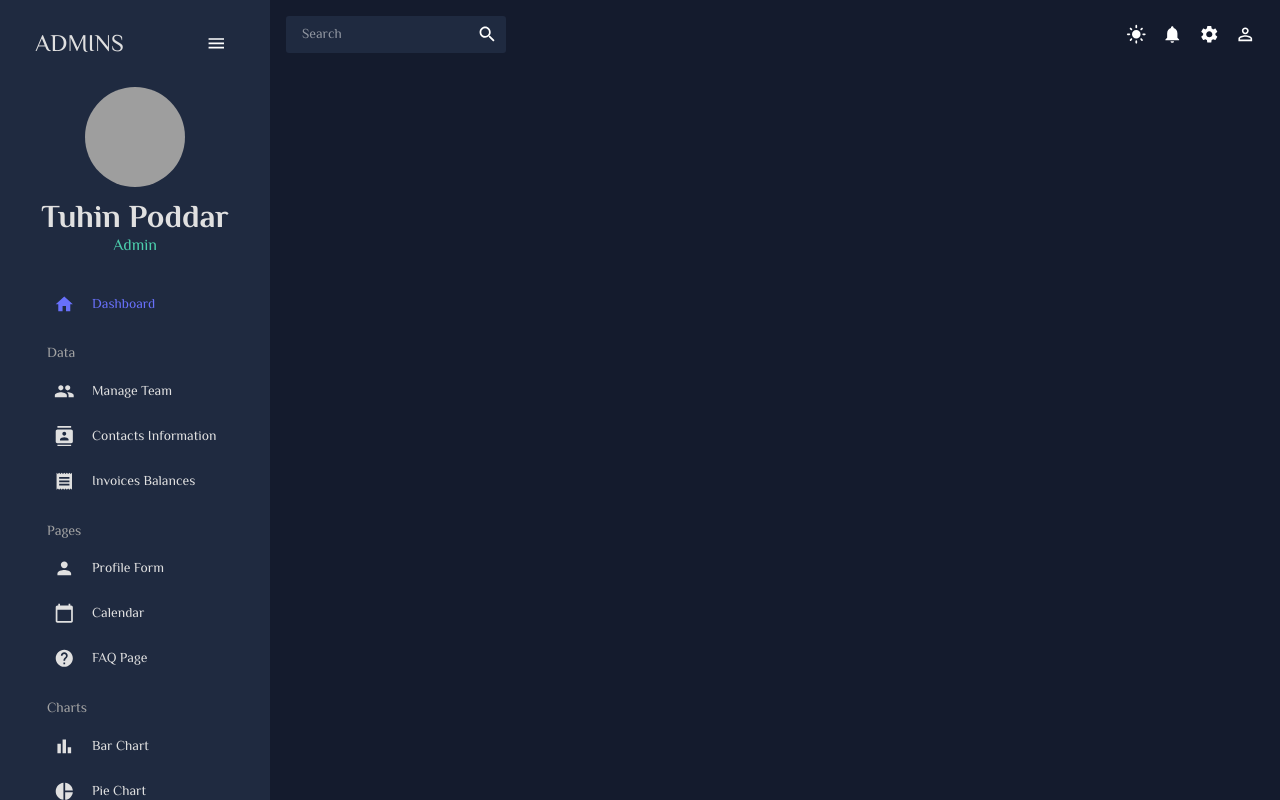
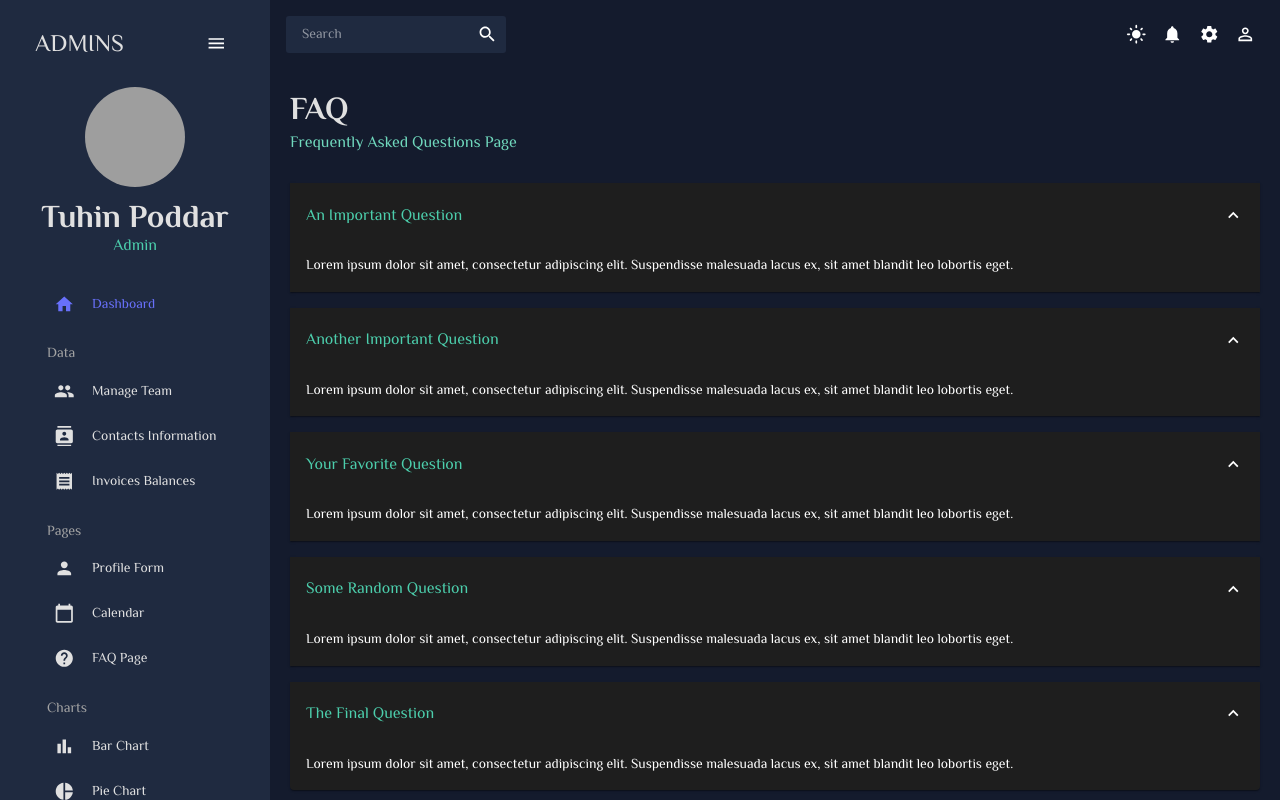
Before and after one commit to Tuhin114/React-Admin, a React (Create React App) app: page /faq in a window 1280 px wide. Built offline with nearby package versions, Linux system fonts and the light colour scheme; grey boxes are pictures that could not be loaded.

Commit message:
FAQ & Bar chart section

```diff
--- a/src/App.js
+++ b/src/App.js
@@ -11,7 +11,7 @@
 import Form from "./scenes/form";
 // import Line from "./scenes/line";
 // import Pie from "./scenes/pie";
-// import FAQ from "./scenes/faq";
+import FAQ from "./scenes/faq";
 // import Geography from "./scenes/geography";
 import Calendar from "./scenes/calender/calender";
 
@@ -35,7 +35,7 @@
               {/* <Route path="/bar" element={<Bar />} /> */}
               {/* <Route path="/pie" element={<Pie />} /> */}
               {/* <Route path="/line" element={<Line />} /> */}
-              {/* <Route path="/faq" element={<FAQ />} /> */}
+              <Route path="/faq" element={<FAQ />} />
               <Route path="/calendar" element={<Calendar />} />
               {/* <Route path="/geography" element={<Geography />} /> */}
             </Routes>
--- /dev/null
+++ b/src/scenes/faq/index.jsx
@@ -0,0 +1,86 @@
+import { Box, useTheme } from "@mui/material";
+import Header from "../../components/Header";
+import Accordion from "@mui/material/Accordion";
+import AccordionSummary from "@mui/material/AccordionSummary";
+import AccordionDetails from "@mui/material/AccordionDetails";
+import Typography from "@mui/material/Typography";
+import ExpandMoreIcon from "@mui/icons-material/ExpandMore";
+import { tokens } from "../../theme";
+
+const FAQ = () => {
+  const theme = useTheme();
+  const colors = tokens(theme.palette.mode);
+  return (
+    <Box m="20px">
+      <Header title="FAQ" subtitle="Frequently Asked Questions Page" />
+
+      <Accordion defaultExpanded>
+        <AccordionSummary expandIcon={<ExpandMoreIcon />}>
+          <Typography color={colors.greenAccent[500]} variant="h5">
+            An Important Question
+          </Typography>
+        </AccordionSummary>
+        <AccordionDetails>
+          <Typography>
+            Lorem ipsum dolor sit amet, consectetur adipiscing elit. Suspendisse
+            malesuada lacus ex, sit amet blandit leo lobortis eget.
+          </Typography>
+        </AccordionDetails>
+      </Accordion>
+      <Accordion defaultExpanded>
+        <AccordionSummary expandIcon={<ExpandMoreIcon />}>
+          <Typography color={colors.greenAccent[500]} variant="h5">
+            Another Important Question
+          </Typography>
+        </AccordionSummary>
+        <AccordionDetails>
+          <Typography>
+            Lorem ipsum dolor sit amet, consectetur adipiscing elit. Suspendisse
+            malesuada lacus ex, sit amet blandit leo lobortis eget.
+          </Typography>
+        </AccordionDetails>
+      </Accordion>
+      <Accordion defaultExpanded>
+        <AccordionSummary expandIcon={<ExpandMoreIcon />}>
+          <Typography color={colors.greenAccent[500]} variant="h5">
+            Your Favorite Question
+          </Typography>
+        </AccordionSummary>
+        <AccordionDetails>
+          <Typography>
+            Lorem ipsum dolor sit amet, consectetur adipiscing elit. Suspendisse
+            malesuada lacus ex, sit amet blandit leo lobortis eget.
+          </Typography>
+        </AccordionDetails>
+      </Accordion>
+      <Accordion defaultExpanded>
+        <AccordionSummary expandIcon={<ExpandMoreIcon />}>
+          <Typography color={colors.greenAccent[500]} variant="h5">
+            Some Random Question
+          </Typography>
+        </AccordionSummary>
+        <AccordionDetails>
+          <Typography>
+            Lorem ipsum dolor sit amet, consectetur adipiscing elit. Suspendisse
+            malesuada lacus ex, sit amet blandit leo lobortis eget.
+          </Typography>
+        </AccordionDetails>
+      </Accordion>
+      <Accordion defaultExpanded>
+        <AccordionSummary expandIcon={<ExpandMoreIcon />}>
+          <Typography color={colors.greenAccent[500]} variant="h5">
+            The Final Question
+          </Typography>
+        </AccordionSummary>
+        <AccordionDetails>
+          <Typography>
+            Lorem ipsum dolor sit amet, consectetur adipiscing elit. Suspendisse
+            malesuada lacus ex, sit amet blandit leo lobortis eget.
+          </Typography>
+        </AccordionDetails>
+      </Accordion>
+    </Box>
+  );
+};
+
+export default FAQ;
```
Also changed, not shown: src/components/BarChart.jsx (added, +130 -0 lines).
